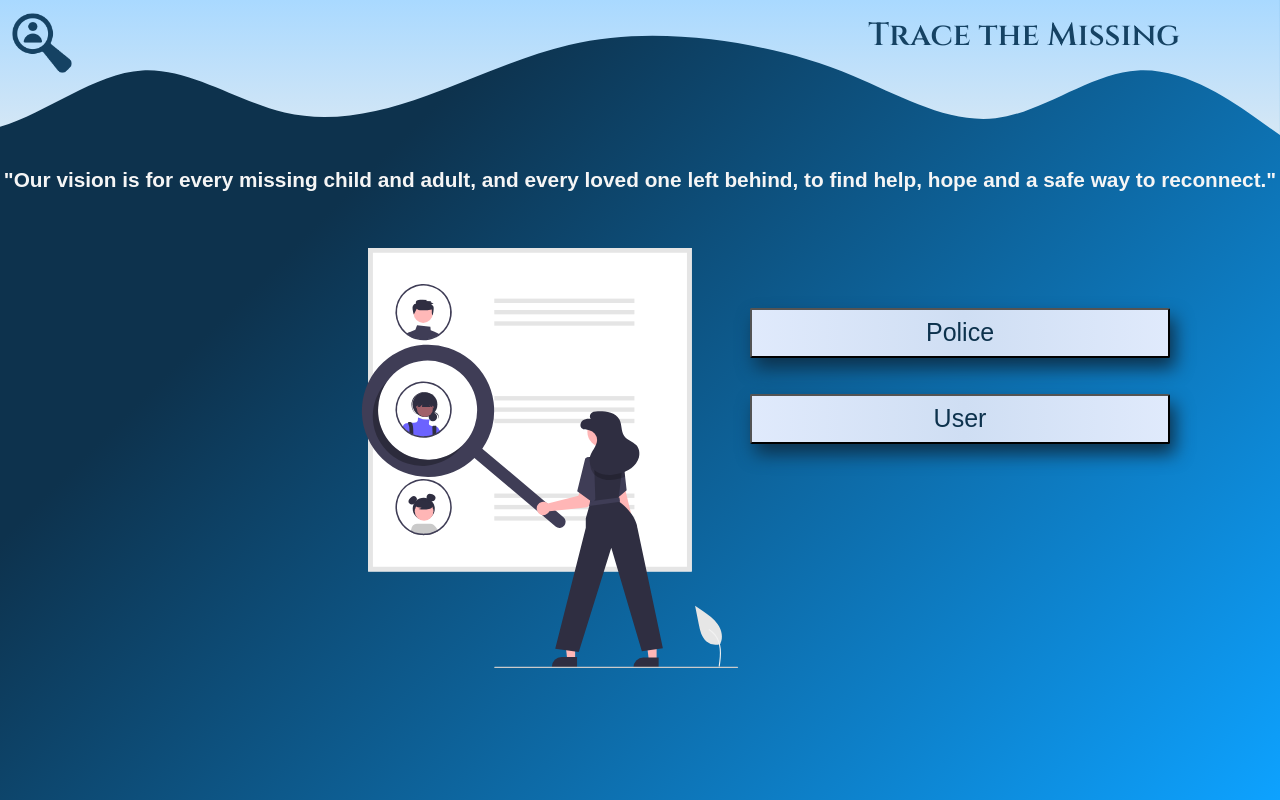
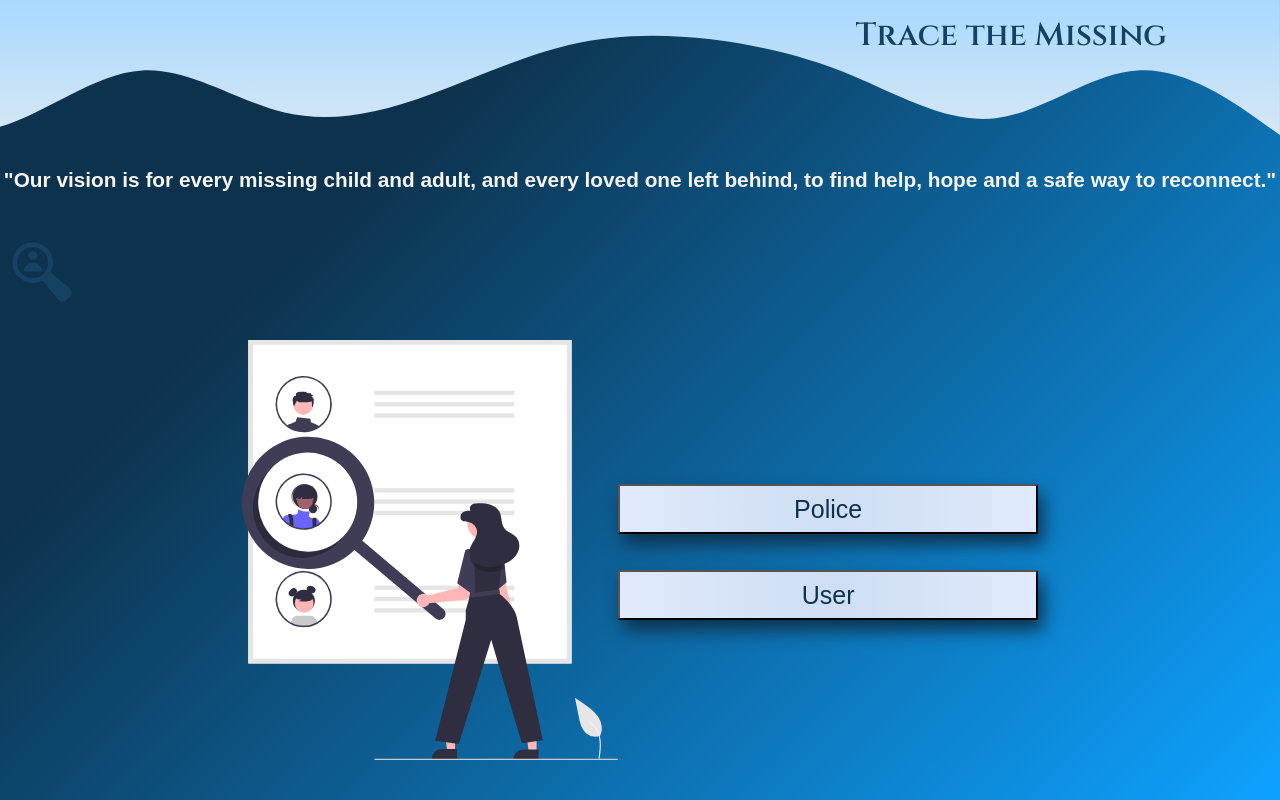
Before and after one commit to vidushi07/FindTheMissing, a PHP site: page / in a window 1280 px wide. Run offline with PHP 8.4, Linux system fonts and the light colour scheme; some web fonts are replaced.

Commit message:
Fixed homepage

```diff
--- a/index.php
+++ b/index.php
@@ -1,103 +1,3 @@
-<!-- <!DOCTYPE html>
-
-<html>
-	<head>
-		<title>Home</title>
-		<meta name="viewport" content="width=device-width, initial-scale=1">
-		<style>
-			a:visited {
-			text-decoration: none;
-			color: orange;
-			}
-			a:hover { text-decoration: none; color:white; }
-			.button {
-				border: none;
-				color: white;
-				padding: 10px 10px;
-				text-align: center;
-				text-decoration: none;
-				display: inline-block;
-				font-size: 30px;
-				margin: 30px 2px;
-				transition-duration: 0.4s;
-				cursor: pointer;
-				background-color: black;
-				color: white;
-				border-radius:8px;
-				width : 300px;
-				height: 70px;
-			}
-			.header{
-				background-color:#000;
-				color:#ffa500;
-				border-color: #080808;
-				min-height: 50px;
-				border: 1px solid transparent;
-			}
-			.inner_header{
-				width:80%;
-				margin:auto;
-			}
-			.header_link{
-				float:right;
-				font-size:14px;
-				height: 50px;
-				font-size:16px;
-				font-weight: bold;
-				font-color:white;
-			}
-			.logo{
-				float: left;
-				height: 50px;
-				padding: 15px;
-				font-size: 20px;
-				font-weight: bold;
-			}
-			body{
-			width: 100%;
-			height: 100%;
-			margin: 0;
-			background: url("images/police2.jpg") ;
-			background-repeat: no-repeat;
-			background-attachment: fixed;
-			background-size: cover;
-		}
-		</style>
-	</head>
-	<body>
-		<div class="header">
-			<div class="inner_header">
-				<div class="logo">
-					Find the Missing
-				</div>
-				<div class="header_link">
-					<h2> <a href="user_signup.php" style="color:#ffa500;">Sign Up</a> </h2>
-				</div>
-			</div>
-		</div>
-		<br><br>
-		<center>
-		<center>
-		<br>
-		<br>
-		<br>
-		<br>
-		<br>
-			<h1 style="color:#FFA500">Welcome</h1>
-			<h1 style="color:#FFA500">Finding Missing Person Using AI</h1>
-			</center>
-			<br>
-			<br>
-			<br>
-			<br>
-			<br>
-			<a href="user_login.php"><button class="button" onMouseOver="this.style.color='orange'" onMouseOut="this.style.color='#fff'"> User</button></a>
-
-		</center>
-	</body>
-</html> -->
-
-
 <!DOCTYPE html>
 
 <html>
@@ -132,12 +32,9 @@
 			height: 50px;
 			border-radius: 2px;
 			cursor: pointer;
-
 			text-align: center;
 			text-decoration: none;
 			box-shadow: 5px 10px 18px #0d324d;
-			margin-left: 50%;
-			font-family: ;
 		}
 
 
@@ -174,14 +71,10 @@
 			color: white;
 		}
 
-		.icon {
-			float: left;
-			height: 50px;
-			padding-left: 300px;
-			padding-right: 15px;
-			padding-bottom: 10px;
-			font-size: 20px;
-			font-weight: bold;
+		.box {
+			display: flex;
+			justify-content: center;
+			align-items: center;
 		}
 
 		.logo {
@@ -206,7 +99,7 @@
 			color: #154263;
 			line-height: 0;
 			text-align: center;
-			margin-left: 60%;
+			margin-left: 58%;
 			padding-top: 1.5%;
 			font-weight: bold;
 			margin-top: 1.35%;
@@ -234,14 +127,19 @@
 
 		.container {
 			margin-top: 1%;
-			position: absolute;
 			top: 0;
 			left: 0;
 			right: 0;
 			bottom: 0;
 			margin-bottom: 0;
 			height: 80px;
+		}
 
+		@media (max-width: 820px) {
+			.box {
+				display: flex;
+				flex-direction: column;
+			}
 		}
 	</style>
 </head>
@@ -264,22 +162,23 @@
 		<center>
 			<br>
 			<div class="container">
-				<a href="/findthemissing/index.php"><img src="images/loho2.png" alt="Logo" width="60px" height="60px" style="margin-left: 20%;"></a>
+				<a href="./index.php"><img src="./images/loho2.png" alt="Logo" width="60px" height="60px" style="margin-left: 20%;"></a>
 
 			</div>
 		</center>
 		<br>
-		<div class="icon">
-			<img src="images/search.svg" alt="icon" style="width:500px;height:420px;">
-		</div>
-		<br>
-		<br>
-		<div class="select">
-			<a href="police_signup.php"><button class="btn" onMouseOver="this.style.color='#0288d1'" onMouseOut="this.style.color='#0d324d'"> Police</button></a>
+		<div class="box">
+			<div class="icon">
+				<img src="./images/search.svg" alt="icon" style="height:420px;">
+			</div>
 			<br>
-			<br>
-			<br>
-			<a href="user_signup.php"><button class="btn" onMouseOver="this.style.color='#0288d1'" onMouseOut="this.style.color='#0d324d'"> User</button></a>
+			<div class="btns">
+				<a href="./policepanel/police_signup.php"><button class="btn" onMouseOver="this.style.color='#0288d1'" onMouseOut="this.style.color='#0d324d'"> Police</button></a>
+				<br>
+				<br>
+				<br>
+				<a href="user_signup.php"><button class="btn" u onMouseOver="this.style.color='#0288d1'" onMouseOut="this.style.color='#0d324d'"> User</button></a>
+			</div>
 		</div>
 	</center>
 </body>
```
